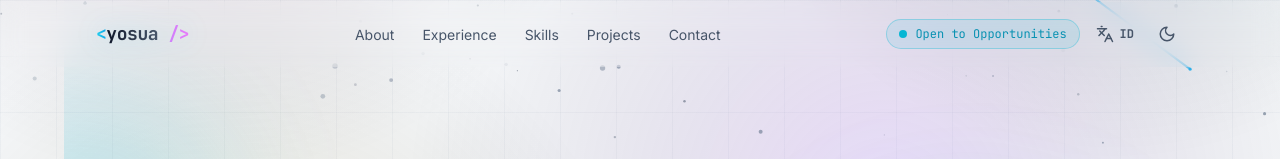
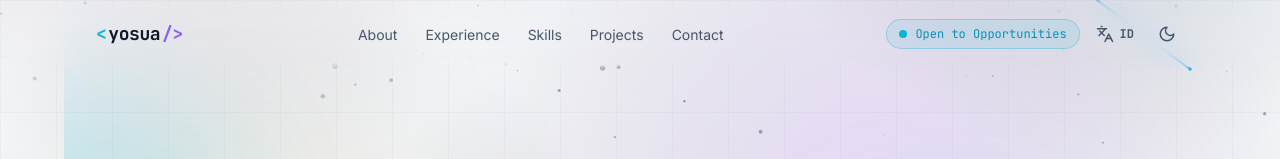
Before and after one commit to Yosuanry0812/portofolio, a Next.js app: page / in a window 1280 px wide. Shown: the top 159 px of the page. Built offline with nearby package versions, Linux system fonts and the light colour scheme.

Commit message:
Logo navbar terminal solid anti-radon

```diff
--- a/app/globals.css
+++ b/app/globals.css
@@ -29,10 +29,7 @@
     animation: theme-pop 0.45s ease;
   }
 
-  /* Navbar logo: gradient underline sweep + glow */
-  .logo-glow {
-    filter: drop-shadow(0 0 12px rgb(34 211 238 / 0.25));
-  }
+  /* Navbar logo: terminal caret + underline sweep — solid colors only, anti-radon */
   .logo-underline {
     position: absolute;
     left: 0;
--- a/components/Navbar.tsx
+++ b/components/Navbar.tsx
@@ -80,12 +80,11 @@ export default function Navbar() {
         )}
       >
         <nav className="container-x flex h-16 items-center justify-between">
-          <a href="#home" className="group relative font-mono text-lg font-bold tracking-tight text-slate-900 dark:text-white">
-            <span className="logo-glow">
-              <span className="bg-gradient-to-r from-cyan-400 to-sky-500 bg-clip-text text-transparent">&lt;</span>
-              <span className="bg-gradient-to-r from-slate-900 to-slate-600 bg-clip-text text-transparent dark:from-white dark:to-slate-300">{profile.namaPanggilan.toLowerCase()}</span>
-              <span className="bg-gradient-to-r from-purple-400 to-fuchsia-400 bg-clip-text text-transparent"> /&gt;</span>
-            </span>
+          <a href="#home" aria-label="Yosua — beranda" className="group relative flex items-baseline font-mono text-lg font-bold tracking-tight">
+            <span className="text-cyan-500 transition-transform duration-300 group-hover:-translate-x-0.5 dark:text-cyan-400">&lt;</span>
+            <span className="mx-0.5 text-slate-900 transition-colors duration-300 group-hover:text-cyan-600 dark:text-white dark:group-hover:text-cyan-300">{profile.namaPanggilan.toLowerCase()}</span>
+            <span className="text-violet-500 transition-transform duration-300 group-hover:translate-x-0.5 dark:text-violet-400">/&gt;</span>
+            <span aria-hidden="true" className="ml-0.5 animate-blink text-cyan-500 dark:text-cyan-400">_</span>
             <span className="logo-underline" aria-hidden="true" />
           </a>
 
```
